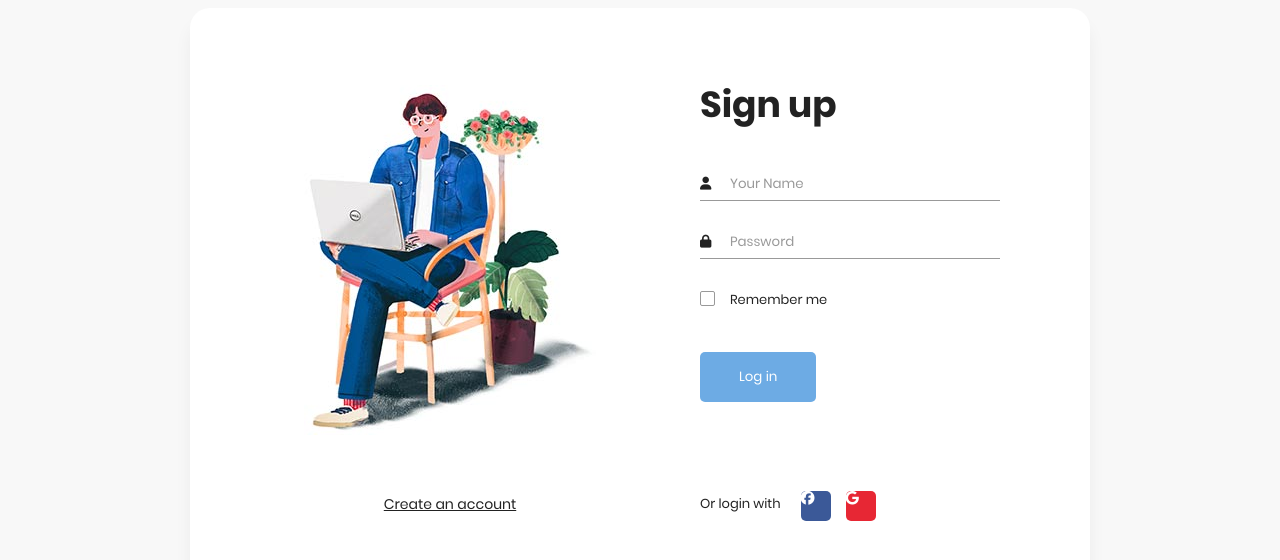
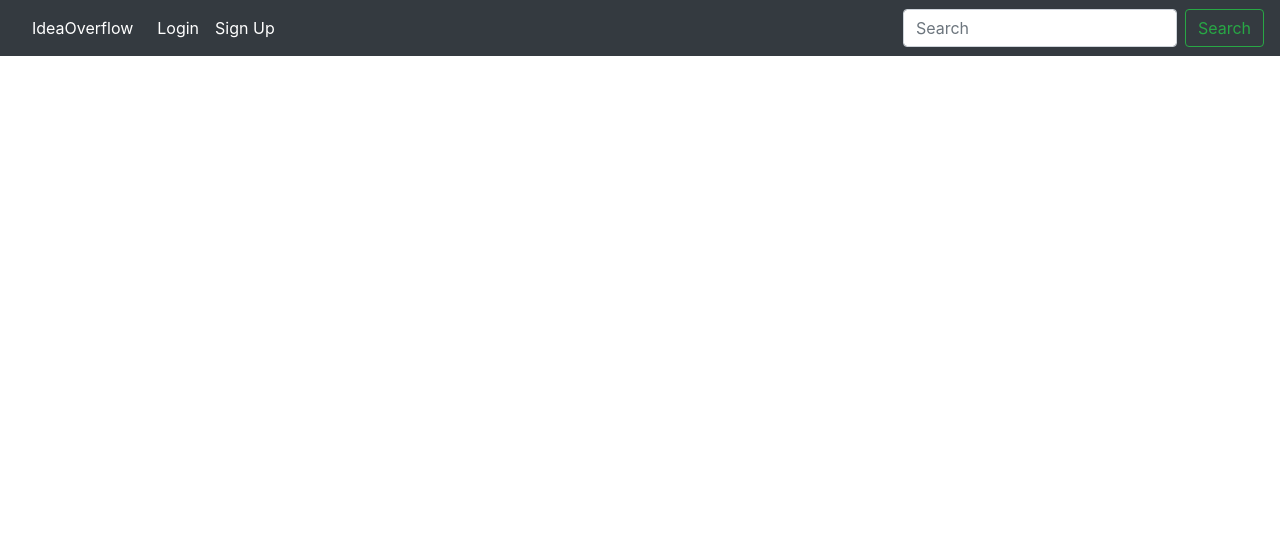
Before and after one commit to mana9512/IdeaInsight, a React (Create React App) app in the folder client/: page / in a window 1280 px wide. Shown: the top 560 px of the page. Built offline with nearby package versions, Linux system fonts and the light colour scheme.

Commit message:
Navbar added

```diff
--- a/client/package.json
+++ b/client/package.json
@@ -7,8 +7,10 @@
     "@testing-library/react": "^9.5.0",
     "@testing-library/user-event": "^7.2.1",
     "axios": "^0.19.2",
+    "bootstrap": "^4.5.0",
     "moment": "^2.27.0",
     "react": "^16.13.1",
+    "react-bootstrap": "^1.0.1",
     "react-dom": "^16.13.1",
     "react-moment": "^0.9.7",
     "react-router-dom": "^5.2.0",
--- a/client/public/index.html
+++ b/client/public/index.html
@@ -13,7 +13,6 @@
 
     <link rel="manifest" href="%PUBLIC_URL%/manifest.json" />
     <script src="https://kit.fontawesome.com/b71e769eb4.js" crossorigin="anonymous"></script>
-
     <title>React App</title>
   </head>
   <body>
--- a/client/src/App.css
+++ b/client/src/App.css
@@ -595,3 +595,7 @@
     margin-bottom: 10px; } }
 
 /*# sourceMappingURL=style.css.map */
+.navbar {
+  background-color:red;
+  border-color: #E7E7E7;
+}
--- a/client/src/App.js
+++ b/client/src/App.js
@@ -1,14 +1,21 @@
 import React, { Fragment } from 'react';
 import './App.css';
+import { BrowserRouter as Router, Switch, Route } from "react-router-dom";
 import { Register } from './components/Register';
 import { Login } from './components/Login';
-
+import { Navbar } from './components/Navbar';
+import 'bootstrap/dist/css/bootstrap.min.css';
 const App = () => {
   return (
+    <Router>
     <Fragment>
-      {/* <Register /> */}
-      <Login/>
+      <Navbar/>
+      <Switch>
+      <Route exact path="/register" component={Register} />
+      <Route exact path="/login" component={Login} />
+      </Switch>
     </Fragment>
+    </Router>
   )
 }
 
--- /dev/null
+++ b/client/src/components/Navbar.js
@@ -0,0 +1,39 @@
+import React, { Fragment } from 'react'
+import { Link } from "react-router-dom"
+
+export const Navbar = () => {
+    return (
+        <Fragment>
+
+            <nav className="navbar navbar-expand-lg navbar-light bg-dark">
+        <Link to="/" style={{color: "white"}} className="nav-link">
+        IdeaOverflow
+      </Link>
+  <button className="navbar-toggler" type="button" data-toggle="collapse" data-target="#navbarSupportedContent" aria-controls="navbarSupportedContent" aria-expanded="false" aria-label="Toggle navigation">
+    <span className="navbar-toggler-icon"></span>
+  </button>
+
+  <div className="collapse navbar-collapse" id="navbarSupportedContent">
+    <ul className="navbar-nav mr-auto">
+
+      <li className="nav-item">
+      <Link to="/login" style={{color: "white"}} className="nav-link">
+        Login
+      </Link>
+      </li>
+      <Link to="/register" style={{color: "white"}} className="nav-link">
+        Sign Up
+      </Link>
+
+
+    </ul>
+    <form className="form-inline my-2 my-lg-0">
+      <input className="form-control mr-sm-2" type="search" placeholder="Search" aria-label="Search"/>
+      <button className="btn btn-outline-success my-2 my-sm-0" type="submit">Search</button>
+    </form>
+  </div>
+</nav>
+
+        </Fragment>
+    )
+}
```
Also changed, not shown: 1 other file (tests, documents, lock files or other folders).
